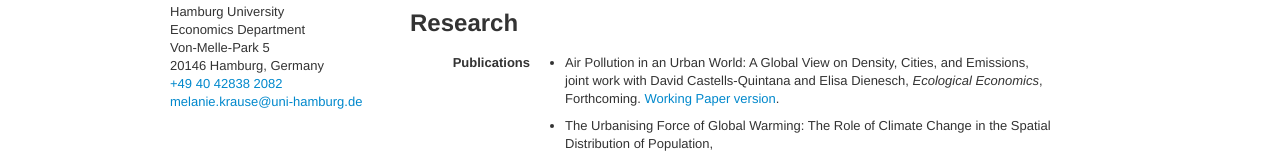
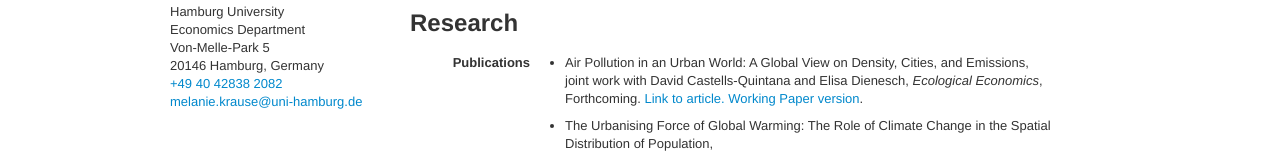
Before and after one commit to melaniekrause/melaniekrause.github.io, a plain HTML site: page index.html in a window 1280 px wide. Shown: the part 399-553 px from the top of the page. Drawn offline with Linux system fonts and the light colour scheme.

Commit message:
Link to Ecological Economics article inserted

```diff
--- a/index.html
+++ b/index.html
@@ -57,7 +57,7 @@
             <p>
 				<dl class="dl-horizontal">
                          <dt>Publications</dt>
-                         <dd><ul><li> Air Pollution in an Urban World: A Global View on Density, Cities, and Emissions, <br/> joint work with David Castells-Quintana and Elisa Dienesch, <i>Ecological Economics</i>, Forthcoming. <a href="assets/pdf/Pollution_WP.pdf">Working Paper version</a>. </li></ul></dd>
+                         <dd><ul><li> Air Pollution in an Urban World: A Global View on Density, Cities, and Emissions, <br/> joint work with David Castells-Quintana and Elisa Dienesch, <i>Ecological Economics</i>, Forthcoming. <a href="https://doi.org/10.1016/j.ecolecon.2021.107153">Link to article. <a href="assets/pdf/Pollution_WP.pdf">Working Paper version</a>. </li></ul></dd>
                          <dd><ul><li> The Urbanising Force of Global Warming: The Role of Climate Change in the Spatial Distribution of Population, <br/> joint work with David Castells-Quintana and Tom McDermott,  <i>Journal of Economic Geography</i>, Forthcoming. <a href="https://doi.org/10.1093/jeg/lbaa030">Link to article. <a href="assets/pdf/JoEconGeoDRAFT.pdf">Draft version</a> </li></ul></dd>
                          <dd><ul><li> Population, Light, and the Size Distribution of Cities, <br/> joint work with Christian D&uuml;ben. <i>Journal of Regional Science 61(1)</i>, 2021, pp.189-211. <br/> <a href="https://onlinelibrary.wiley.com/doi/full/10.1111/jors.12507">Link to article. <a href="assets/pdf/DuebenKrause2020_OnlineAppendix.pdf">Online appendix</a> </li></ul></dd>
                          <dd><ul><li> Rising Mean Incomes for Whom?, <br/> joint work with Liang Frank Shao. <i>PlosOne 15(12),</i> 2020, e0242803. <a href="https://journals.plos.org/plosone/article?id=10.1371/journal.pone.0242803">Link to article. <a href="assets/pdf/PlosOne_App1.pdf">Online appendix 1</a>.  <a href="assets/pdf/PlosOne_App2.pdf">Online appendix 2</a> </li></ul></dd>
```
Also changed, not shown: research.html (+1 -1 lines).
